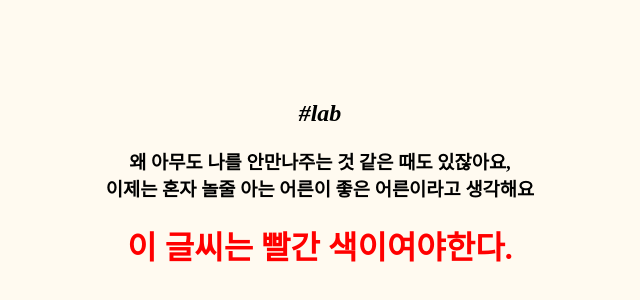
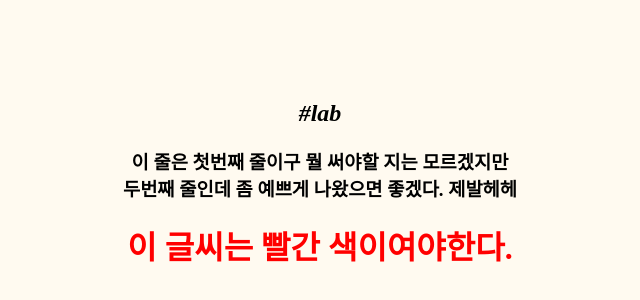
Before and after one commit to willy0507/SQ, a plain HTML site: page lab.html in a window 1280 px wide. Shown: the part 72-372 px from the top of the page, without its empty margins (320-960 px from the left). Drawn offline with Linux system fonts and the light colour scheme; a web font is replaced by a local one.

Commit message:
practicing with lab.html and css

```diff
--- a/indexstyle.css
+++ b/indexstyle.css
@@ -11,11 +11,13 @@ body {
     text-align: center;
 
 }
+
 h1{
     text-decoration: none;
     color:black;
 }
 
+
 h2{
     text-decoration: none;
     color:black;
--- a/lab.html
+++ b/lab.html
@@ -13,8 +13,8 @@
   <br><br><br><br><br><br><br><br>
  <h2><cite><a class="nonunderline" href="./2.html">#lab<a/></cite></h2>
  <h3 class="jm">
- 왜 아무도 나를 안만나주는 것 같은 때도 있잖아요,<br>
- 이제는 혼자 놀줄 아는 어른이 좋은 어른이라고 생각해요<br>
+ 이 줄은 첫번째 줄이구 뭘 써야할 지는 모르겠지만<br>
+ 두번째 줄인데 좀 예쁘게 나왔으면 좋겠다. 제발헤헤
  </h3>
 <h1>이 글씨는 빨간 색이여야한다.</h1>
   </body>
--- a/labstyle.css
+++ b/labstyle.css
@@ -17,7 +17,8 @@ html{
 }
 body {
 
-    text-align: center;
+content-visibility:unset;
+text-align: center;
 
 }
 h1{
```
